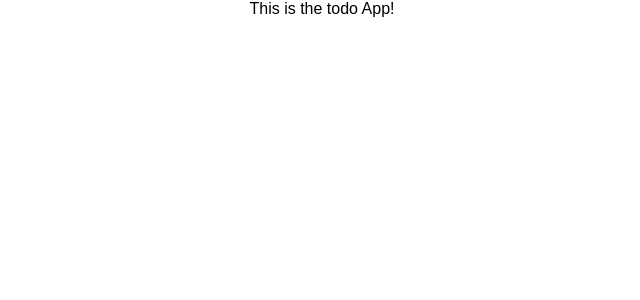
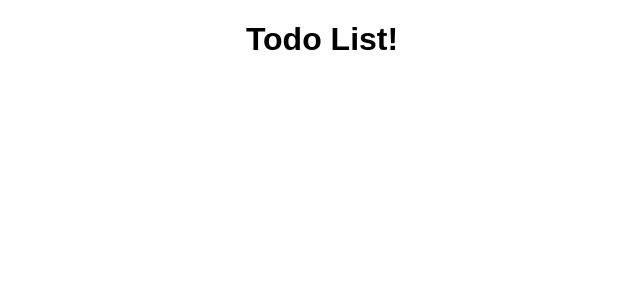
Before and after one commit to impomales/todo_list, a React (Create React App) app in the folder todo_list_frontend/: page / in a window 1280 px wide. Shown: the top 300 px of the page, without its empty margins (318-958 px from the left). Built offline with nearby package versions, Linux system fonts and the light colour scheme.

Commit message:
add todolist component

```diff
--- a/todo_list_frontend/src/App.js
+++ b/todo_list_frontend/src/App.js
@@ -1,11 +1,12 @@
 import React, { Component } from 'react';
+import TodoList from './TodoList';
 import './App.css';
 
 class App extends Component {
   render() {
     return (
       <div className="App">
-        This is the todo App!
+        <TodoList />
       </div>
     );
   }
--- /dev/null
+++ b/todo_list_frontend/src/TodoList.js
@@ -0,0 +1,9 @@
+import React, { Component } from 'react';
+
+class TodoList extends Component {
+    render() {
+        return (<h1>Todo List!</h1>);
+    }
+}
+
+export default TodoList;
```
